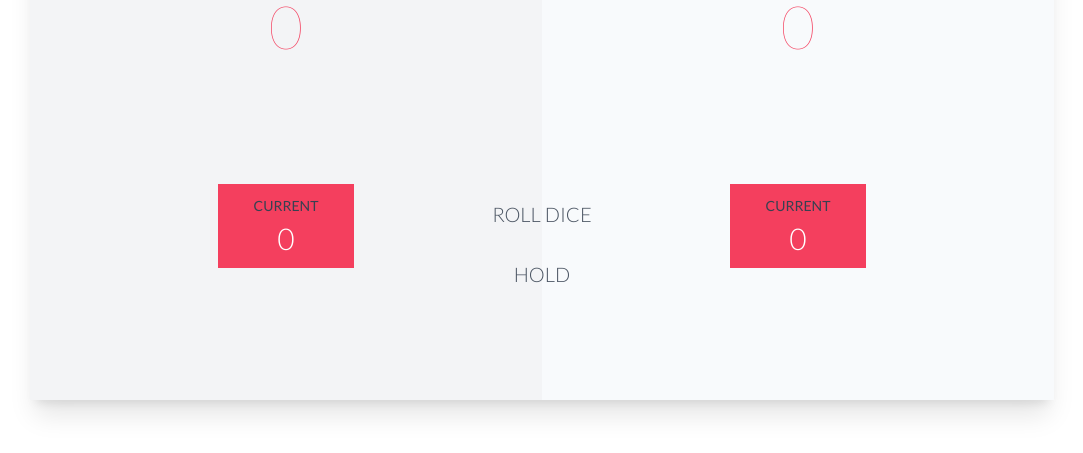
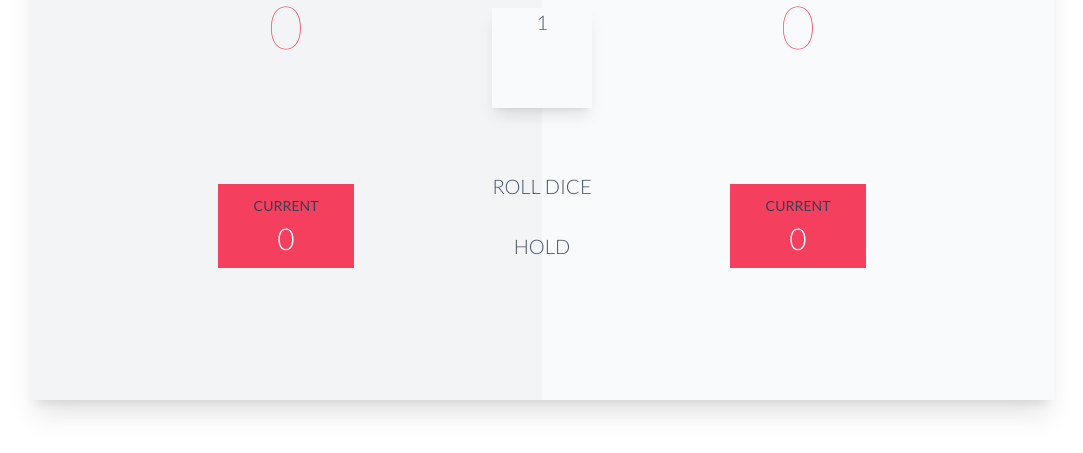
Before and after one commit to Arckanics/dice-game, a website: page dist/index.html in a window 1280 px wide. Shown: the part 191-644 px from the top of the page, without its empty margins (98-1181 px from the left). Drawn offline with Linux system fonts and the light colour scheme.

Commit message:
adding events and animated Dice

```diff
--- a/src/input.css
+++ b/src/input.css
@@ -10,11 +10,11 @@
     max-width: 1024px;
     max-height: calc(1024px / 16 * 9);
     font-family: 'Lato', sans-serif;
-    @apply bg-gray-100 flex shadow-xl font-light text-gray-600 flex-nowrap justify-center relative
+    @apply bg-gray-100 flex shadow-xl font-light text-gray-600 flex-nowrap justify-center relative select-none
   }
 
   .player {
-    @apply flex flex-col w-1/2 text-center uppercase justify-center h-full bg-slate-50
+    @apply flex flex-col w-1/2 text-center uppercase justify-center h-full bg-slate-50 transition-colors
   }
 
   .player .player-name {
@@ -37,6 +37,36 @@
   }
 
   #game-cmd {
-    @apply flex flex-col justify-between w-1/4 absolute top-0 h-full text-center uppercase text-xl pb-24
+    @apply flex flex-col justify-center w-1/4 absolute top-0 h-full text-center uppercase text-xl pb-24 select-none
   }
+
+  .scene {
+    width: 100px;
+    height: 100px;
+    perspective: 600px;
+    @apply m-auto my-16 shadow-lg
+  }
+
+  .dice {
+    width: 100%;
+    height: 100%;
+    position: relative;
+    transform-style: preserve-3d;
+    transform: translateZ(-50px);
+    transition: transform 0.5s;
+  }
+
+  .dice__face {
+    position: absolute;
+    width: 100px;
+    height: 100px;
+    @apply bg-slate-50
+  }
+
+  .dice__face--front  { transform: rotateY(  0deg) translateZ(50px); }
+  .dice__face--right  { transform: rotateY( 90deg) translateZ(50px); }
+  .dice__face--back   { transform: rotateY(180deg) translateZ(50px); }
+  .dice__face--left   { transform: rotateY(-90deg) translateZ(50px); }
+  .dice__face--top    { transform: rotateX( 90deg) translateZ(50px); }
+  .dice__face--bottom { transform: rotateX(-90deg) translateZ(50px); }
 }
```
Also changed, not shown: dist/app.js, dist/styles.css.
